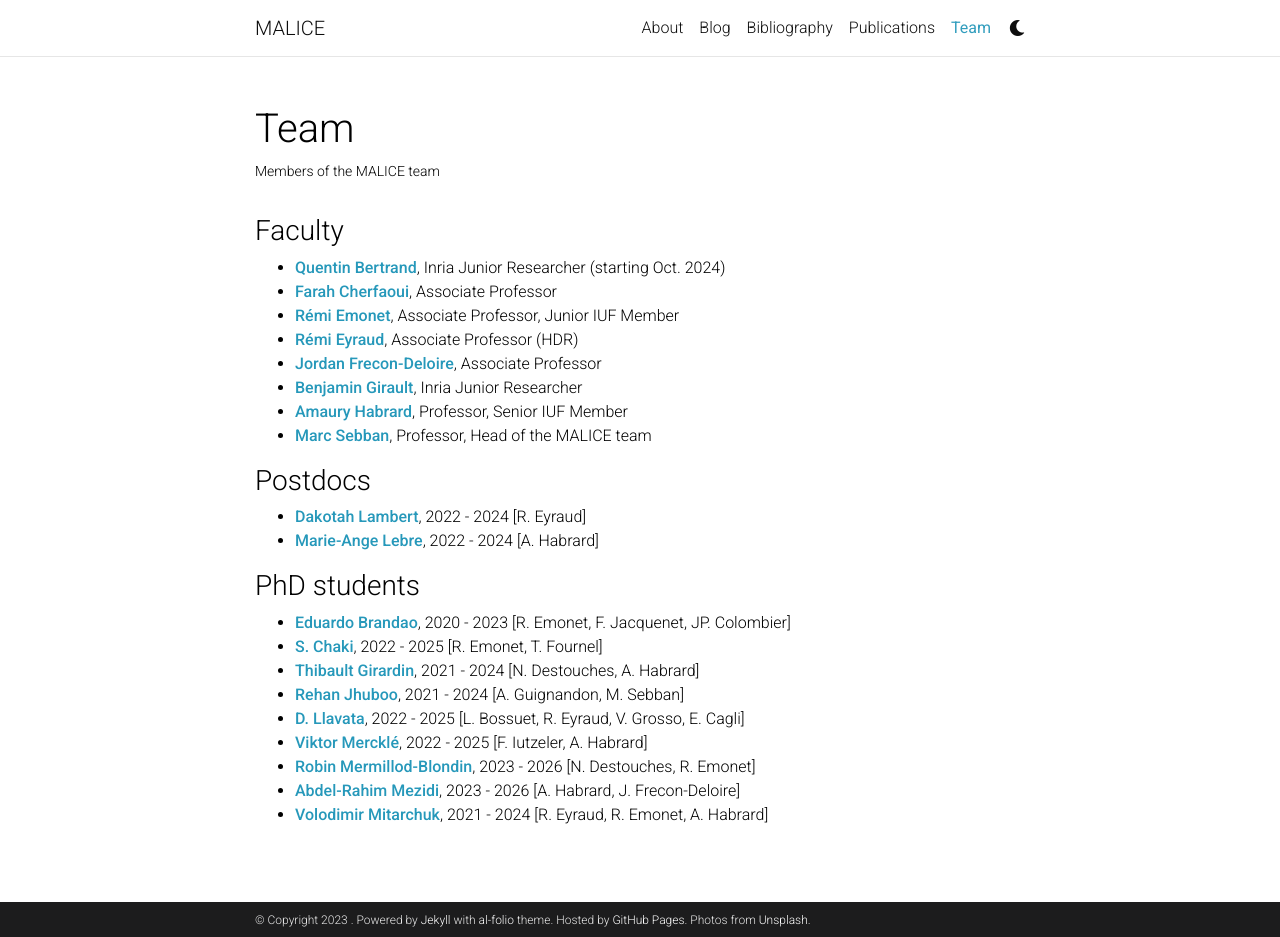
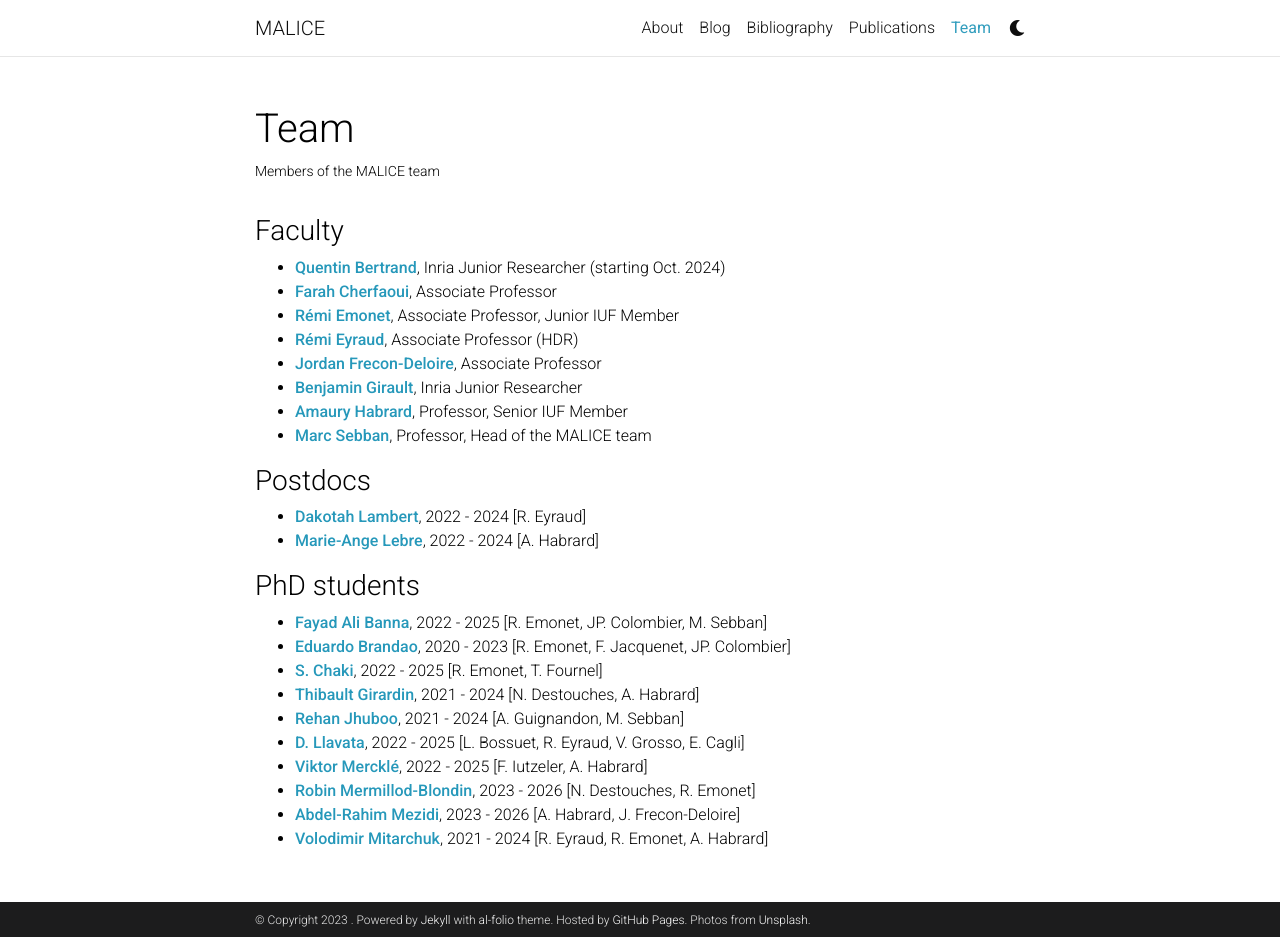
Before and after one commit to labhc-malice/labhc-malice.github.io, a Jekyll site: the page built from _pages/team.md, in a window 1280 px wide and 937 px high. Built offline with Jekyll 4.4.1, drawn with Linux system fonts in a browser that asks for light colours; comment, search, counter and statistics services are not loaded; a style sheet for code colours, icons or effects is not loaded.

Commit message:
Update phdstudents.yml

```diff
--- a/_data/phdstudents.yml
+++ b/_data/phdstudents.yml
@@ -1,3 +1,11 @@
+- firstname: Fayad
+  lastname: Ali Banna
+  url:
+  supervisor: [R. Emonet, JP. Colombier, M. Sebban]
+  starting_date: 2022
+  end_date: 2025
+  team_thematic: True
+
 - firstname: Abdel-Rahim
   lastname: Mezidi
   url:
```
